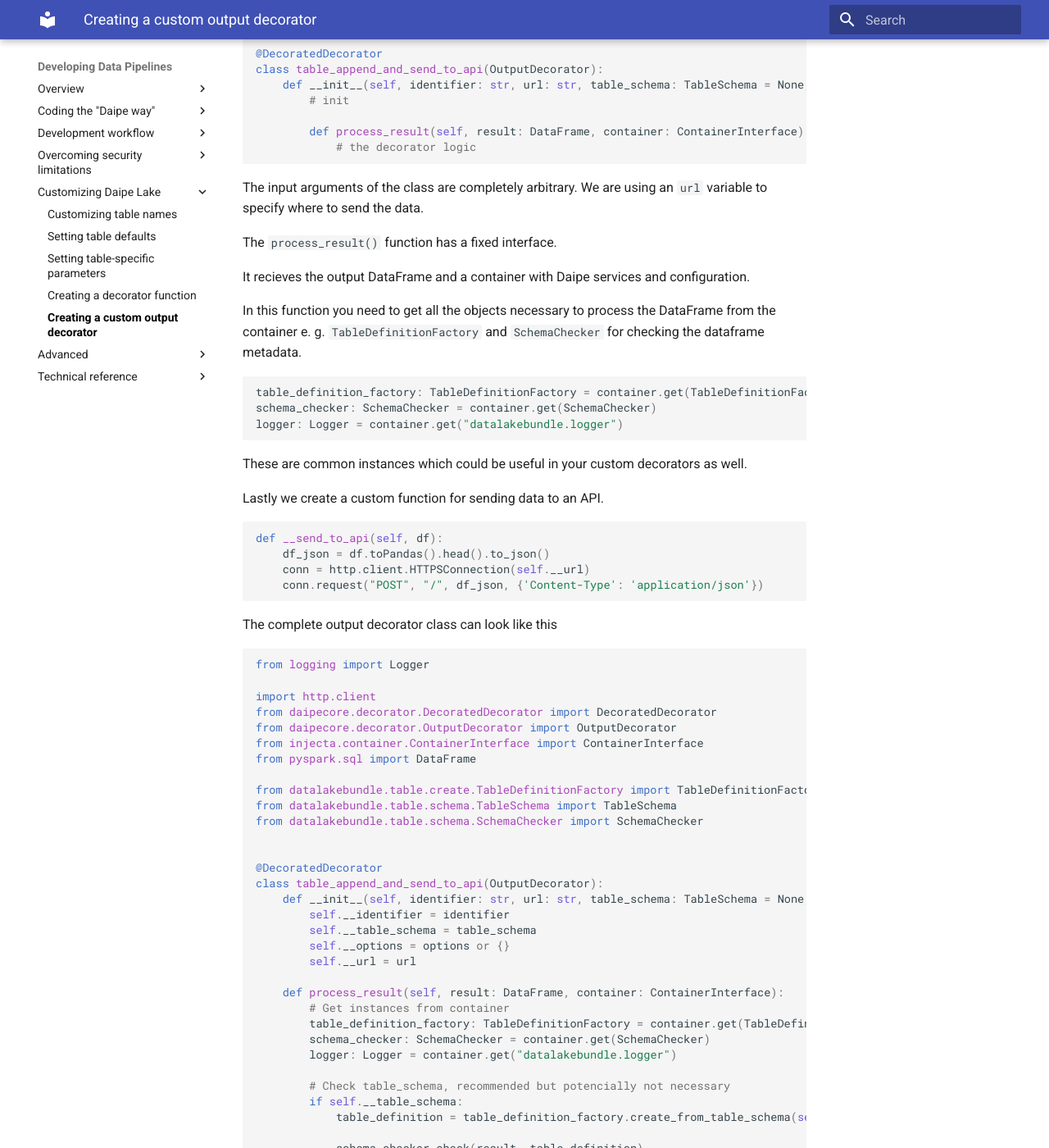
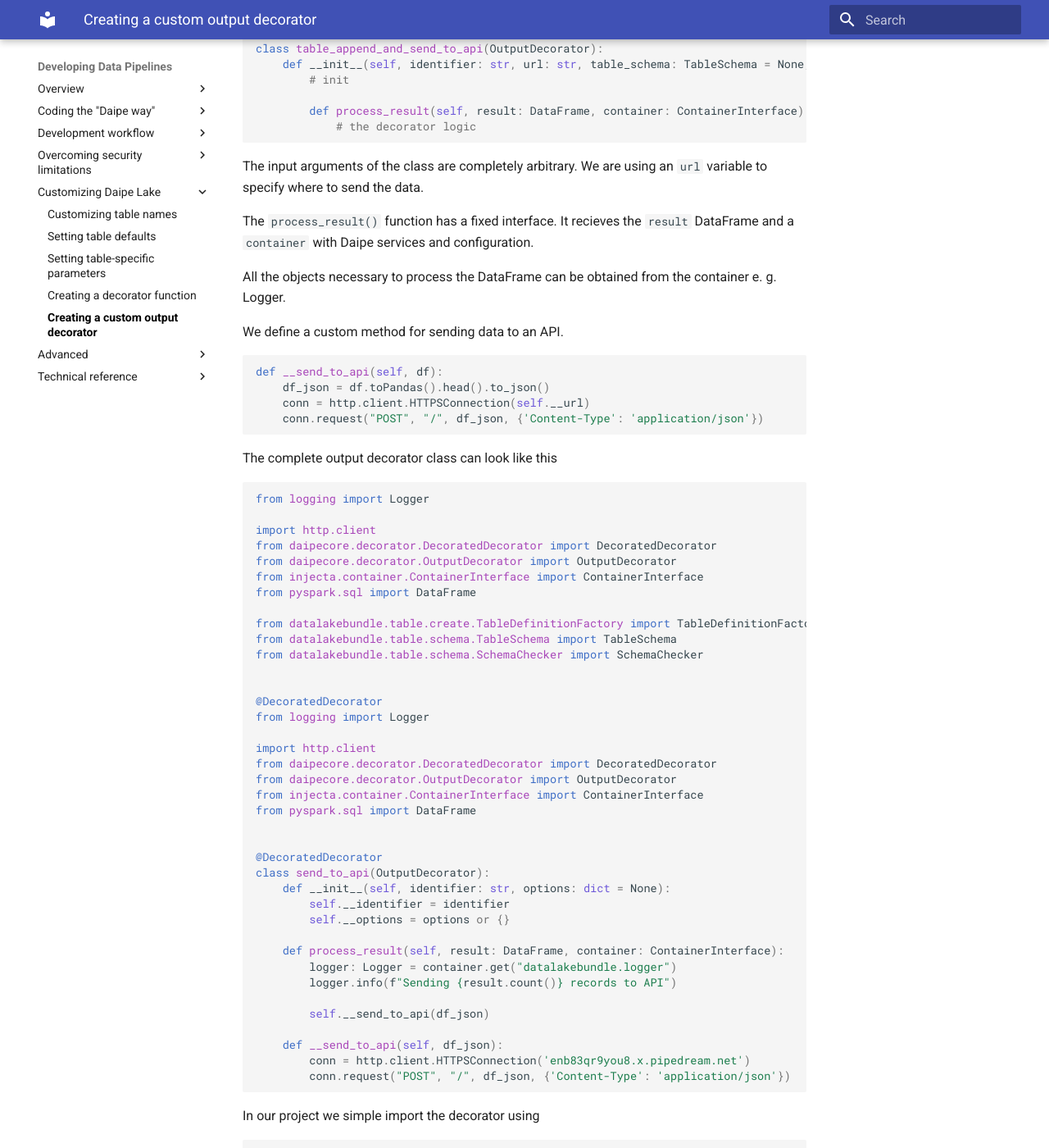
Before and after one commit to daipe-ai/platform-docs, an MkDocs documentation site: the page built from docs/creating-custom-output-decorator.md, in a window 1280 px wide and 1400 px high, scrolled down 358 px. Shown: the whole window at 82% size. Built offline with MkDocs 1.6.1 and Material for MkDocs 9.7.7, drawn with Linux system fonts in a browser that asks for light colours; some of the changed text lies outside the part shown.

Commit message:
Simplify custom decorator tutorial

````diff
--- a/docs/creating-custom-output-decorator.md
+++ b/docs/creating-custom-output-decorator.md
@@ -1,8 +1,8 @@
 # Creating a custom output decorator
 
-We are going to create a `@table_append_and_send_to_api` decorator which appends DataFrame to a table while simultaneously sends the data to an API.
+We are going to create a `@send_to_api` decorator which appends DataFrame to a table while simultaneously sends the data to an API.
 
-Inside our project's `src/__project_name__/lib` we create a file called `table_append_and_send_to_api.py`
+Inside our project's `src/__project_name__/lib` we create a file called `send_to_api.py`
 
 We must adhere to this interface.
 
@@ -18,20 +18,11 @@ class table_append_and_send_to_api(OutputDecorator):
 
 The input arguments of the class are completely arbitrary. We are using an `url` variable to specify where to send the data.
 
-The `process_result()` function has a fixed interface.
+The `process_result()` function has a fixed interface. It recieves the `result` DataFrame and a `container` with Daipe services and configuration.
 
-It recieves the output DataFrame and a container with Daipe services and configuration.
+All the objects necessary to process the DataFrame can be obtained from the container e. g. Logger.
 
-In this function you need to get all the objects necessary to process the DataFrame from the container e. g. `TableDefinitionFactory` and `SchemaChecker` for checking the dataframe metadata.
-
-```python
-table_definition_factory: TableDefinitionFactory = container.get(TableDefinitionFactory)
-schema_checker: SchemaChecker = container.get(SchemaChecker)
-logger: Logger = container.get("datalakebundle.logger")
-```
-These are common instances which could be useful in your custom decorators as well.
-
-Lastly we create a custom function for sending data to an API.
+We define a custom method for sending data to an API.
 
 ```python
 def __send_to_api(self, df):
@@ -57,47 +48,35 @@ from datalakebundle.table.schema.SchemaChecker import SchemaChecker
 
 
 @DecoratedDecorator
-class table_append_and_send_to_api(OutputDecorator):
-    def __init__(self, identifier: str, url: str, table_schema: TableSchema = None, options: dict = None):
+from logging import Logger
+
+import http.client
+from daipecore.decorator.DecoratedDecorator import DecoratedDecorator
+from daipecore.decorator.OutputDecorator import OutputDecorator
+from injecta.container.ContainerInterface import ContainerInterface
+from pyspark.sql import DataFrame
+
+
+@DecoratedDecorator
+class send_to_api(OutputDecorator):
+    def __init__(self, identifier: str, options: dict = None):
         self.__identifier = identifier
-        self.__table_schema = table_schema
         self.__options = options or {}
-        self.__url = url
 
     def process_result(self, result: DataFrame, container: ContainerInterface):
-        # Get instances from container
-        table_definition_factory: TableDefinitionFactory = container.get(TableDefinitionFactory)
-        schema_checker: SchemaChecker = container.get(SchemaChecker)
         logger: Logger = container.get("datalakebundle.logger")
-
-        # Check table_schema, recommended but potencially not necessary
-        if self.__table_schema:
-            table_definition = table_definition_factory.create_from_table_schema(self.__identifier, self.__table_schema)
-
-            schema_checker.check(result, table_definition)
-        else:
-            table_definition = table_definition_factory.create_from_dataframe(self.__identifier, result,
-                                                                              self.__class__.__name__)
-        output_table_name = table_definition.full_table_name
-
-        logger.info(f"Appending {result.count()} records to {output_table_name}")
-
-        # Using our custom api function
-        self.__send_to_api(result)
-
         logger.info(f"Sending {result.count()} records to API")
 
-        result.select([field.name for field in table_definition.schema.fields]).write.format("delta").mode(
-            "append").options(**self.__options).saveAsTable(output_table_name)
+        self.__send_to_api(df_json)
 
-    def __send_to_api(self, df):
-        df_json = df.toPandas().head().to_json()
-        conn = http.client.HTTPSConnection(self.__url)
+    def __send_to_api(self, df_json):
+        conn = http.client.HTTPSConnection('enb83qr9you8.x.pipedream.net')
         conn.request("POST", "/", df_json, {'Content-Type': 'application/json'})
+
 ```
 
 In our project we simple import the decorator using
 
 ```python
-from __myproject__.lib.table_append_and_send_to_api import table_append_and_send_to_api
+from __myproject__.lib.send_to_api import send_to_api
 ```
````
